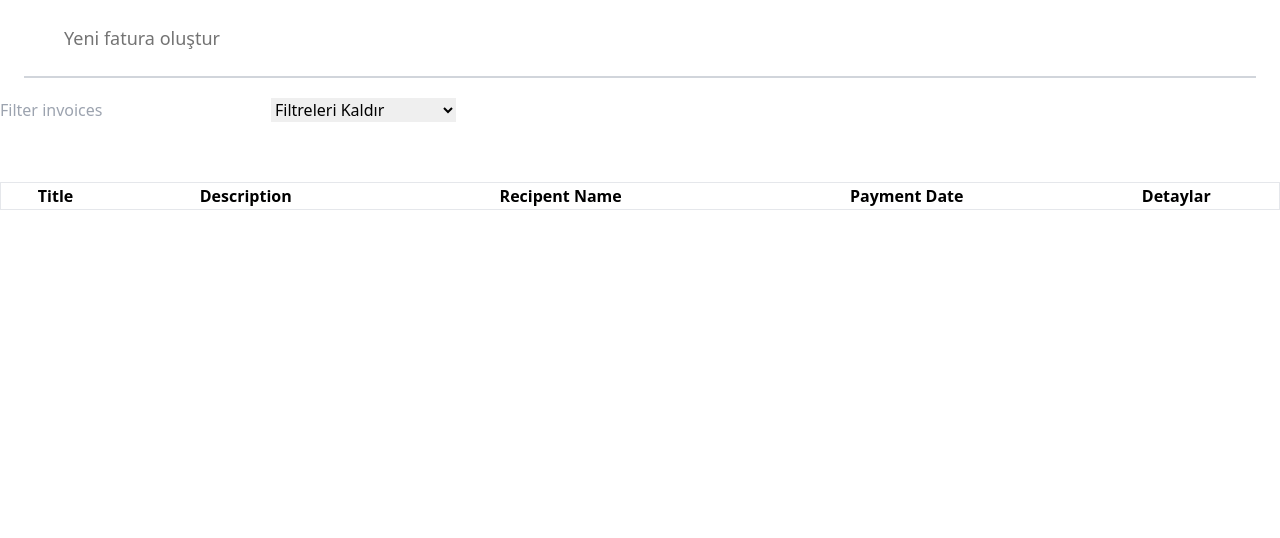
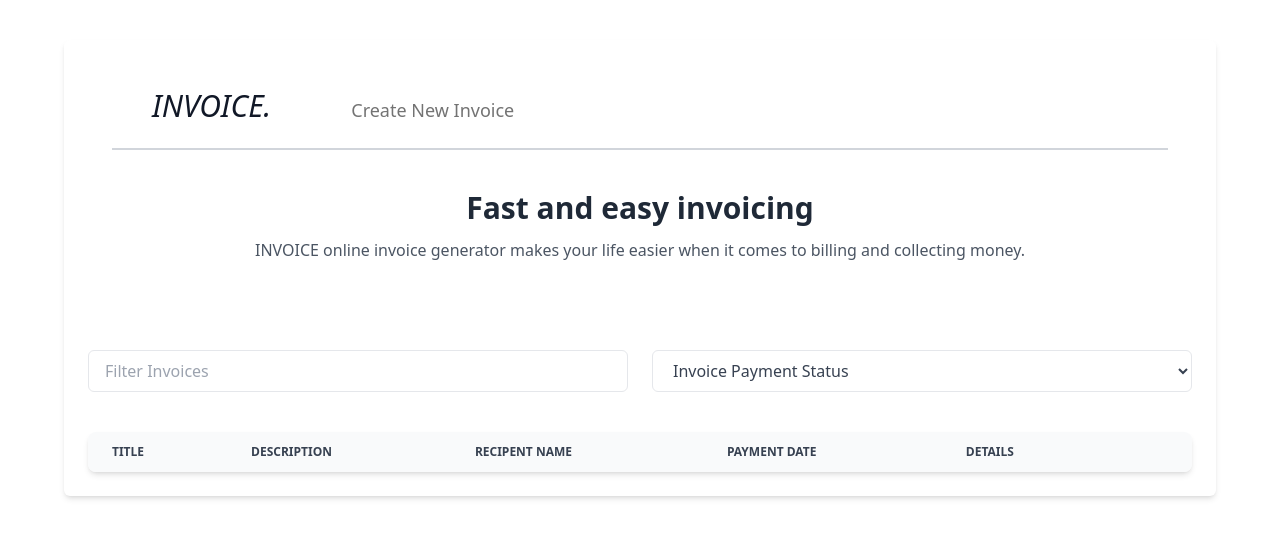
Before and after one commit to sevvalsaygat/invoicing-app, a React (Create React App) app: page /list in a window 1280 px wide. Shown: the top 538 px of the page. Built offline with nearby package versions, Linux system fonts and the light colour scheme.

Commit message:
Add tailwind CSS to list component

```diff
--- a/src/components/Form/index.js
+++ b/src/components/Form/index.js
@@ -28,8 +28,8 @@ function Index({ invoices, setInvoices }) {
   return (
     <section onSubmit={handleSubmit(onSubmit)} className="mt-10 max-w-6xl p-6 mx-auto bg-white rounded-md shadow-md dark:bg-gray-800">
       <ul className='max-w-7xl mx-auto sm:px-6 text-lg border-b-2 border-gray-300 py-6 md:justify-start md:space-x-10 text-neutral-500 font-Times New Roman' href="#">
-        <span className='ml-10 mr-10 text-3xl font-style: italic text-gray-900'>INVOICE.</span>
-        <Link className='ml-10' to="/list">Fatura Listele</Link>
+        <span className='ml-10 mr-10 text-3xl font-style: italic text-gray-900 font-sans'>INVOICE.</span>
+        <Link className='ml-10 font-sans' to="/list">List Invoice</Link>
       </ul>
       <h2 className="text-lg font-semibold text-gray-700 capitalize dark:text-white">...</h2>
       <form>
@@ -37,7 +37,7 @@ function Index({ invoices, setInvoices }) {
           <div>
             <label className="text-gray-700 dark:text-gray-200">Invoice Title</label>
             <input
-              className="block w-full px-4 py-2 mt-2 text-gray-700 bg-white border border-gray-200 rounded-md dark:bg-gray-800 dark:text-gray-300 dark:border-gray-600 focus:border-blue-400 focus:ring-blue-300 focus:ring-opacity-40 dark:focus:border-blue-300 focus:outline-none focus:ring"
+              className="block w-full px-4 py-2 mt-2 text-gray-700 bg-white border border-gray-200 rounded-md dark:bg-gray-800 dark:text-gray-300 dark:border-gray-600 focus:border-blue-400 focus:ring-blue-300 focus:ring-opacity-40 dark:focus:border-blue-300 focus:outline-none focus:ring font-sans"
               type="text"
               placeholder='Invoice Title'
               {...register("title", { required: true })}
@@ -48,7 +48,7 @@ function Index({ invoices, setInvoices }) {
             <label className="text-gray-700 dark:text-gray-200">Description</label>
             <textarea
               rows={5}
-              className="block w-full px-4 py-2 mt-2 text-gray-700 bg-white border border-gray-200 rounded-md dark:bg-gray-800 dark:text-gray-300 dark:border-gray-600 focus:border-blue-400 focus:ring-blue-300 focus:ring-opacity-40 dark:focus:border-blue-300 focus:outline-none focus:ring"
+              className="block w-full px-4 py-2 mt-2 text-gray-700 bg-white border border-gray-200 rounded-md dark:bg-gray-800 dark:text-gray-300 dark:border-gray-600 focus:border-blue-400 focus:ring-blue-300 focus:ring-opacity-40 dark:focus:border-blue-300 focus:outline-none focus:ring font-sans"
               placeholder='Description'
               {...register("description")}
             />
@@ -56,7 +56,7 @@ function Index({ invoices, setInvoices }) {
           <div>
             <label className="text-gray-700 dark:text-gray-200">Recipient Name</label>
             <input
-              className="block w-full px-4 py-2 mt-2 text-gray-700 bg-white border border-gray-200 rounded-md dark:bg-gray-800 dark:text-gray-300 dark:border-gray-600 focus:border-blue-400 focus:ring-blue-300 focus:ring-opacity-40 dark:focus:border-blue-300 focus:outline-none focus:ring"
+              className="block w-full px-4 py-2 mt-2 text-gray-700 bg-white border border-gray-200 rounded-md dark:bg-gray-800 dark:text-gray-300 dark:border-gray-600 focus:border-blue-400 focus:ring-blue-300 focus:ring-opacity-40 dark:focus:border-blue-300 focus:outline-none focus:ring font-sans"
               type="text"
               placeholder='Recipient Name'
               {...register("recipent", { required: true })}
@@ -66,7 +66,7 @@ function Index({ invoices, setInvoices }) {
           <div>
             <label className="text-gray-700 dark:text-gray-200">Receiver e-mail</label>
             <input
-              className="block w-full px-4 py-2 mt-2 text-gray-700 bg-white border border-gray-200 rounded-md dark:bg-gray-800 dark:text-gray-300 dark:border-gray-600 focus:border-blue-400 focus:ring-blue-300 focus:ring-opacity-40 dark:focus:border-blue-300 focus:outline-none focus:ring"
+              className="block w-full px-4 py-2 mt-2 text-gray-700 bg-white border border-gray-200 rounded-md dark:bg-gray-800 dark:text-gray-300 dark:border-gray-600 focus:border-blue-400 focus:ring-blue-300 focus:ring-opacity-40 dark:focus:border-blue-300 focus:outline-none focus:ring font-sans"
               type="email"
               placeholder='Receiver e-mail'
               {...register("receiver_email", { required: true })}
@@ -76,7 +76,7 @@ function Index({ invoices, setInvoices }) {
           <div>
             <label className="text-gray-700 dark:text-gray-200">Payment Type</label>
             <select
-              className="block w-full px-4 py-2 mt-2 text-gray-700 bg-white border border-gray-200 rounded-md dark:bg-gray-800 dark:text-gray-300 dark:border-gray-600 focus:border-blue-400 focus:ring-blue-300 focus:ring-opacity-40 dark:focus:border-blue-300 focus:outline-none focus:ring"
+              className="block w-full px-4 py-2 mt-2 text-gray-700 bg-white border border-gray-200 rounded-md dark:bg-gray-800 dark:text-gray-300 dark:border-gray-600 focus:border-blue-400 focus:ring-blue-300 focus:ring-opacity-40 dark:focus:border-blue-300 focus:outline-none focus:ring font-sans"
               {...register("payment_type", { required: true })}>
               <option value="">Please select payment type</option>
               <option value="credit_card">Credit Card</option>
@@ -88,7 +88,7 @@ function Index({ invoices, setInvoices }) {
           <div>
             <label className="text-gray-700 dark:text-gray-200">Payment Date</label>
             <input
-              className="block w-full px-4 py-2 mt-2 text-gray-700 bg-white border border-gray-200 rounded-md dark:bg-gray-800 dark:text-gray-300 dark:border-gray-600 focus:border-blue-400 focus:ring-blue-300 focus:ring-opacity-40 dark:focus:border-blue-300 focus:outline-none focus:ring"
+              className="block w-full px-4 py-2 mt-2 text-gray-700 bg-white border border-gray-200 rounded-md dark:bg-gray-800 dark:text-gray-300 dark:border-gray-600 focus:border-blue-400 focus:ring-blue-300 focus:ring-opacity-40 dark:focus:border-blue-300 focus:outline-none focus:ring font-sans"
               type="date"
               placeholder='Payment Date'
               {...register("payment_date", { required: false })} />
@@ -96,7 +96,7 @@ function Index({ invoices, setInvoices }) {
           <div>
             <label className="text-gray-700 dark:text-gray-200">Payment Due Date</label>
             <input
-              className="block w-full px-4 py-2 mt-2 text-gray-700 bg-white border border-gray-200 rounded-md dark:bg-gray-800 dark:text-gray-300 dark:border-gray-600 focus:border-blue-400 focus:ring-blue-300 focus:ring-opacity-40 dark:focus:border-blue-300 focus:outline-none focus:ring"
+              className="block w-full px-4 py-2 mt-2 text-gray-700 bg-white border border-gray-200 rounded-md dark:bg-gray-800 dark:text-gray-300 dark:border-gray-600 focus:border-blue-400 focus:ring-blue-300 focus:ring-opacity-40 dark:focus:border-blue-300 focus:outline-none focus:ring font-sans"
               type="date"
               placeholder='Payment Due Date'
               {...register("payment_due_date", { required: true })}
@@ -112,19 +112,19 @@ function Index({ invoices, setInvoices }) {
                 <table className="min-w-full">
                   <thead className="border-b">
                     <tr>
-                      <th scope="col" className="text-sm font-medium text-gray-900 px-6 py-4 text-left">
+                      <th scope="col" className="text-sm font-medium text-gray-900 px-6 py-4 text-left font-sans">
                         Service
                       </th>
-                      <th scope="col" className="text-sm font-medium text-gray-900 px-6 py-4 text-left">
+                      <th scope="col" className="text-sm font-medium text-gray-900 px-6 py-4 text-left font-sans">
                         Quantity
                       </th>
-                      <th scope="col" className="text-sm font-medium text-gray-900 px-6 py-4 text-left">
+                      <th scope="col" className="text-sm font-medium text-gray-900 px-6 py-4 text-left font-sans">
                         Price
                       </th>
-                      <th scope="col" className="text-sm font-medium text-gray-900 px-6 py-4 text-left">
+                      <th scope="col" className="text-sm font-medium text-gray-900 px-6 py-4 text-left font-sans">
                         Total Price
                       </th>
-                      <th scope="col" className="text-sm font-medium text-gray-900 px-6 py-4 text-left">
+                      <th scope="col" className="text-sm font-medium text-gray-900 px-6 py-4 text-left font-sans">
                       </th>
                     </tr>
                   </thead>
@@ -132,14 +132,14 @@ function Index({ invoices, setInvoices }) {
                     {
                       fields.map((field, i) => (
                         <tr key={i} className="border-b">
-                          <td className='text-sm text-gray-900 font-light px-6 py-4 whitespace-nowrap'>
-                            <input className='mt-5 py-1 px-4 w-30'
+                          <td className='text-sm text-gray-900 font-light px-6 py-4 whitespace-nowrap font-sans'>
+                            <input className='mt-5 py-1 px-4 w-30 bg-white border border-gray-300 rounded-md'
                               placeholder='Service'
                               {...register(`items[${i}].service`, { required: true })}
                             />
                           </td>
-                          <td className='text-sm text-gray-900 font-light px-6 py-4 whitespace-nowrap'>
-                            <input className='mt-5 py-1 px-4 w-16'
+                          <td className='text-sm text-gray-900 font-light px-6 py-4 whitespace-nowrap font-sans'>
+                            <input className='mt-5 py-1 px-4 w-16 border border-gray-300 rounded-md'
                               placeholder='Quantity'
                               {...register(`items[${i}].quantity`, {
                                 required: true,
@@ -148,8 +148,8 @@ function Index({ invoices, setInvoices }) {
                               })}
                             />
                           </td>
-                          <td className='text-sm text-gray-900 font-light px-6 py-4 whitespace-nowrap'>
-                            <input className='mt-5 py-1 px-4 w-16'
+                          <td className='text-sm text-gray-900 font-light px-6 py-4 whitespace-nowrap font-sans'>
+                            <input className='mt-5 py-1 px-4 w-16 border border-gray-300 rounded-md'
                               placeholder='Price'
                               {...register(`items[${i}].price`, {
                                 required: true,
@@ -160,13 +160,13 @@ function Index({ invoices, setInvoices }) {
                               })}
                             />
                           </td>
-                          <td className='text-sm text-gray-900 font-light px-6 py-4 whitespace-nowrap'>
-                            <p className='mt-5 py-1 px-4'>{
+                          <td className='text-sm text-gray-900 font-light px-6 py-4 whitespace-nowrap font-sans'>
+                            <p className='mt-5 py-1 px-4 w-16 border border-gray-300 rounded-md'>{
                               field.quantity && field.price && field.quantity * field.price
                             }</p>
                           </td>
-                          <td className='text-sm text-gray-900 font-light px-6 py-4 whitespace-nowrap'>
-                            <button className="ml-10 bg-transparent hover:bg-blue-100 text-blue-800 font-Times New Roman hover:text-white py-1 px-3 border border-blue-500 hover:border-transparent rounded"
+                          <td className='text-sm text-gray-900 font-light px-6 py-4 whitespace-nowrap font-sans'>
+                            <button className="mt-5 bg-transparent hover:bg-blue-100 text-blue-800 font-Times New Roman hover:text-white py-1 px-3 border border-blue-500 hover:border-transparent rounded"
                               type='submit'
                               onClick={() => {
                                 remove(i)
@@ -181,13 +181,13 @@ function Index({ invoices, setInvoices }) {
             </div>
           </div>
         </div>
-        <button className="mr-10 mt-10 px-6 py-2 leading-5 text-white transition-colors duration-200 transform bg-gray-700 rounded-md hover:bg-gray-600 focus:outline-none focus:bg-gray-600"
+        <button className="mr-10 mt-10 px-6 py-2 leading-5 text-white transition-colors duration-200 transform bg-gray-700 rounded-md hover:bg-gray-600 focus:outline-none focus:bg-gray-600 font-sans"
           type='submit'
           onClick={() => {
             append(defaultItemValue)
           }}>Add New Item</button>
         <button
-          className="px-6 py-2 leading-5 text-white transition-colors duration-200 transform bg-gray-700 rounded-md hover:bg-gray-600 focus:outline-none focus:bg-gray-600"
+          className="px-6 py-2 leading-5 text-white transition-colors duration-200 transform bg-gray-700 rounded-md hover:bg-gray-600 focus:outline-none focus:bg-gray-600 font-sans"
           type='submit'>
           Create
         </button>
--- a/src/components/List/index.js
+++ b/src/components/List/index.js
@@ -70,54 +70,89 @@ function Index({ invoices }) {
   }
 
   return (
-    <div>
-      <div className='max-w-7xl mx-auto px-4 sm:px-6'>
+    <section className="mt-10 max-w-6xl p-6 mx-auto bg-white rounded-md shadow-md dark:bg-gray-800">
+      <div className='mb-10 max-w-7xl mx-auto px-4 sm:px-6'>
         <div className='text-lg flex justify-between items-center border-b-2 border-gray-300 py-6 md:justify-start md:space-x-10 text-neutral-500 font-Times New Roman'>
           <ul href="#">
-            <Link className='ml-10' to="/">Yeni fatura oluştur</Link>
+            <span className='ml-10 mr-10 text-3xl font-style: italic text-gray-900 font-sans'>INVOICE.</span>
+            <Link className='ml-10 font-sans' to="/">Create New Invoice</Link>
           </ul>
         </div>
       </div>
-      <div>
+      <h2 className="text-3xl font-semibold text-center text-gray-800 dark:text-white font-sans">Fast and easy invoicing</h2>
+      <p className="mt-3 mb-20 text-center text-gray-600 dark:text-gray-400 font-sans">INVOICE online invoice generator makes your life easier when it comes to billing and collecting money.</p>
 
+      <form>
+        <div className='grid grid-cols-1 gap-6 mt-4 sm:grid-cols-2'>
           <input
-          className='mt-5 mb-5 mr-10'
-          placeholder='Filter invoices'
+            className='mb-10 block w-full px-4 py-2 mt-2 text-gray-700 bg-white border border-gray-200 rounded-md dark:bg-gray-800 dark:text-gray-300 dark:border-gray-600 focus:border-blue-400 focus:ring-blue-300 focus:ring-opacity-40 dark:focus:border-blue-300 focus:outline-none focus:ring font-sans'
+            placeholder='Filter Invoices'
             onChange={filterByInput}
           />
-        <select onChange={filterBySelect}>
-          <option value="default">Filtreleri Kaldır</option>
-          <option value="paid_invocies">Ödenmiş Faturalar</option>
-          <option value="unpaid_invoices">Ödenmemiş Faturalar</option>
+          <select className='mb-10 block w-full px-4 py-2 mt-2 text-gray-700 bg-white border border-gray-200 rounded-md dark:bg-gray-800 dark:text-gray-300 dark:border-gray-600 focus:border-blue-400 focus:ring-blue-300 focus:ring-opacity-40 dark:focus:border-blue-300 focus:outline-none focus:ring font-sans'
+            onChange={filterBySelect}>
+            <option value="default">Invoice Payment Status</option>
+            <option value="paid_invocies">Paid Invoice</option>
+            <option value="unpaid_invoices">Unpaid Invoice</option>
           </select>
+        </div>
+        <div className="overflow-x-auto relative shadow-md sm:rounded-lg">
 
-        <table className='w-full border mt-10 text-center'>
+          <table className="w-full text-sm text-left text-gray-500 dark:text-gray-400">
+            <thead className="text-xs text-gray-700 uppercase bg-gray-50 dark:bg-gray-700 dark:text-gray-400">
+              <tr>
+                <th scope="col" className="py-3 px-6 font-sans">
+                  Title
+                </th>
+                <th scope="col" className="py-3 px-6 font-sans">
+                  Description
+                </th>
+                <th scope="col" className="py-3 px-6 font-sans">
+                  Recipent Name
+                </th>
+                <th scope="col" className="py-3 px-6 font-sans">
+                  Payment Date
+                </th>
+                <th scope="col" className="py-3 px-6 font-sans">
+                  Details
+                </th>
+                <th scope="col" className="py-3 px-6">
+                  <span className="sr-only font-sans">Edit</span>
+                </th>
+              </tr>
+            </thead>
             <tbody>
-            <tr>
-              <th>Title</th>
-              <th>Description</th>
-              <th>Recipent Name</th>
-              <th>Payment Date</th>
-              <th>Detaylar</th>
-            </tr>
               {
                 filteredInvoices.map((invoice, i) => (
-                <tr key={i}>
-                  <td>{invoice.title}</td>
-                  <td>{invoice.description}</td>
-                  <td>{invoice.recipent}</td>
-                  <td>{invoice.payment_date}</td>
-                  <td><button onClick={() => {
+                  <tr className="bg-white border-b dark:bg-gray-800 dark:border-gray-700 hover:bg-gray-50 dark:hover:bg-gray-600"
+                    key={i}>
+                    <td className="py-4 px-6 font-medium text-gray-900 whitespace-nowrap dark:text-white font-sans">
+                      {invoice.title}
+                    </td>
+                    <td className="py-4 px-6 font-medium text-gray-900 whitespace-nowrap dark:text-white font-sans">
+                      {invoice.description}
+                    </td>
+                    <td className="py-4 px-6 font-medium text-gray-900 whitespace-nowrap dark:text-white font-sans">
+                      {invoice.recipent}
+                    </td>
+                    <td className="py-4 px-6 font-medium text-gray-900 whitespace-nowrap dark:text-white font-sans">
+                      {invoice.payment_date}
+                    </td>
+                    <td className="py-4 px-6 font-medium text-gray-900 whitespace-nowrap dark:text-white">
+                      <button className="px-3 py-1 leading-5 text-white transition-colors duration-200 transform bg-gray-700 rounded-md hover:bg-gray-600 focus:outline-none focus:bg-gray-600 font-sans" onClick={() => {
                         setModal({ isOpened: true, invoice: invoice })
-                  }}>Detaylar</button></td>
-                  <td><button position="top-right"
-                    onClick={() => { onClickEmailButton(invoice) }}>Send Email</button></td>
+                      }}>Details</button></td>
+                    <td className="py-4 px-6 font-medium font-light text-gray-900 whitespace-nowrap dark:text-white">
+                      <button className="bg-transparent hover:bg-blue-100 text-blue-800 hover:text-white py-1 px-3 border border-blue-500 hover:border-transparent rounded font-sans"
+                        position="top-right"
+                        onClick={() => {
+                          onClickEmailButton(invoice)
+                        }}>Send Email</button></td>
                   </tr>
                 ))
               }
             </tbody>
           </table>
-      </div>
           <Modal
             isOpen={modal.isOpened}
             style={customStyles}
@@ -129,18 +164,27 @@ function Index({ invoices }) {
               <table className='w-full border mt-10 text-center'>
                 <tbody>
                   <tr>
-                <th>Service</th>
-                <th>Quantity</th>
-                <th>Price</th>
-                <th>Total</th>
+                    <th scope="col" className="py-3 px-6 font-sans">Service</th>
+                    <th scope="col" className="py-3 px-6 font-sans">Quantity</th>
+                    <th scope="col" className="py-3 px-6 font-sans">Price</th>
+                    <th scope="col" className="py-3 px-6 font-sans">Total</th>
                   </tr>
                   {
                     modal.invoice.items.map((item, i) => (
-                  <tr key={i}>
-                    <td>{item.service}</td>
-                    <td>{item.quantity}</td>
-                    <td>{item.price}</td>
-                    <td>{item.price * item.quantity}</td>
+                      <tr className="bg-white border-b dark:bg-gray-800 dark:border-gray-700 hover:bg-gray-50 dark:hover:bg-gray-600"
+                        key={i}>
+                        <td className="py-4 px-6 font-medium text-gray-900 whitespace-nowrap dark:text-white font-sans">
+                          {item.service}
+                        </td>
+                        <td className="py-4 px-6 font-medium text-gray-900 whitespace-nowrap dark:text-white font-sans">
+                          {item.quantity}
+                        </td>
+                        <td className="py-4 px-6 font-medium text-gray-900 whitespace-nowrap dark:text-white font-sans">
+                          {item.price}
+                        </td>
+                        <td className="py-4 px-6 font-medium text-gray-900 whitespace-nowrap dark:text-white font-sans">
+                          {item.price * item.quantity}
+                        </td>
                       </tr>
                     ))
                   }
@@ -158,6 +202,8 @@ function Index({ invoices }) {
             draggable
             pauseOnHover />
         </div>
+      </form>
+    </section>
   )
 }
 
```
Lines whose indentation alone changed are shown as unchanged.
